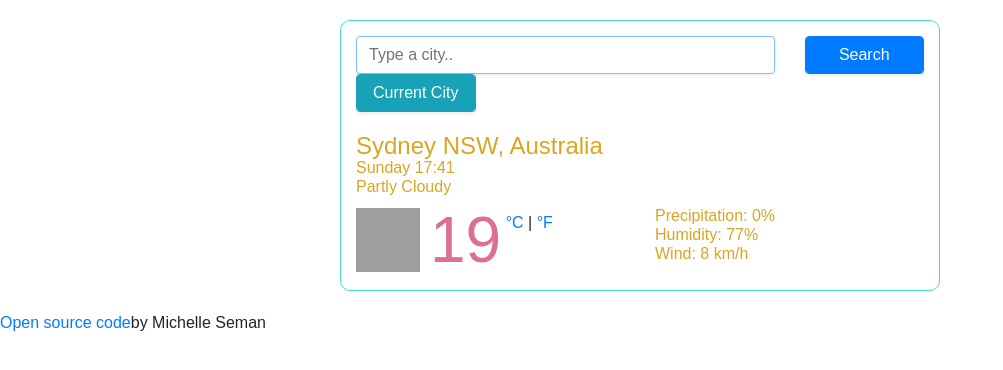
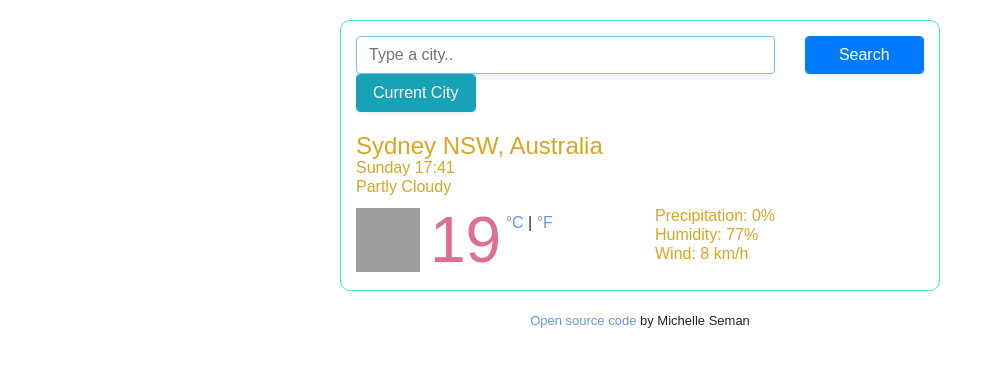
Before and after one commit to MichSeman/weatherApp-sheCodes, a plain HTML site: page index.html in a window 1280 px wide. Shown: the whole page, without its empty margins (0-1003 px from the left). Drawn offline with nearby package versions, Linux system fonts and the light colour scheme; no server answers; grey boxes are pictures that could not be loaded.

Commit message:
edited link in html

```diff
--- a/src/styles.css
+++ b/src/styles.css
@@ -58,3 +58,16 @@ li {
 .search-form {
   margin-bottom: 20px;
 }
+
+footer {
+  text-align: center;
+  font-size: small;
+}
+
+a {
+  color: cornflowerblue;
+}
+
+a:visited {
+  color: plum;
+}
```
Also changed, not shown: index.html (+1 -1 lines).
